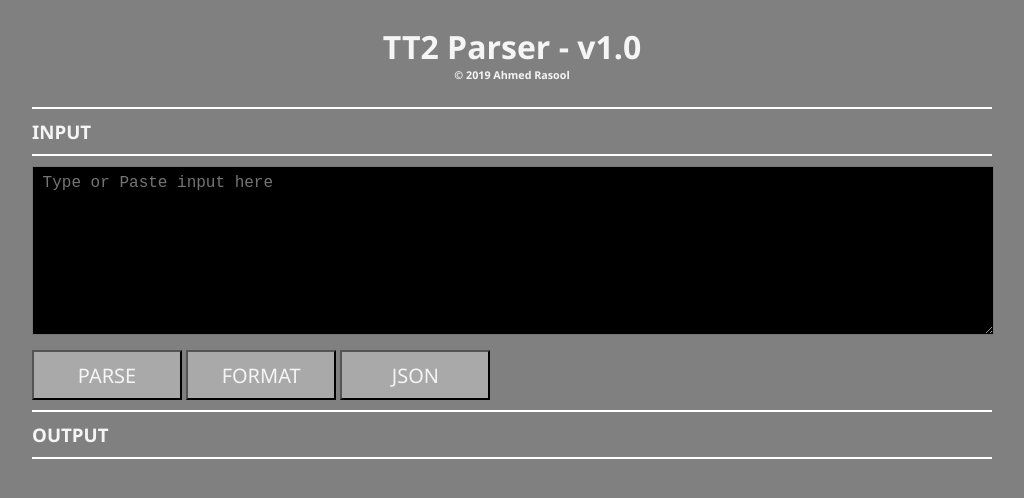
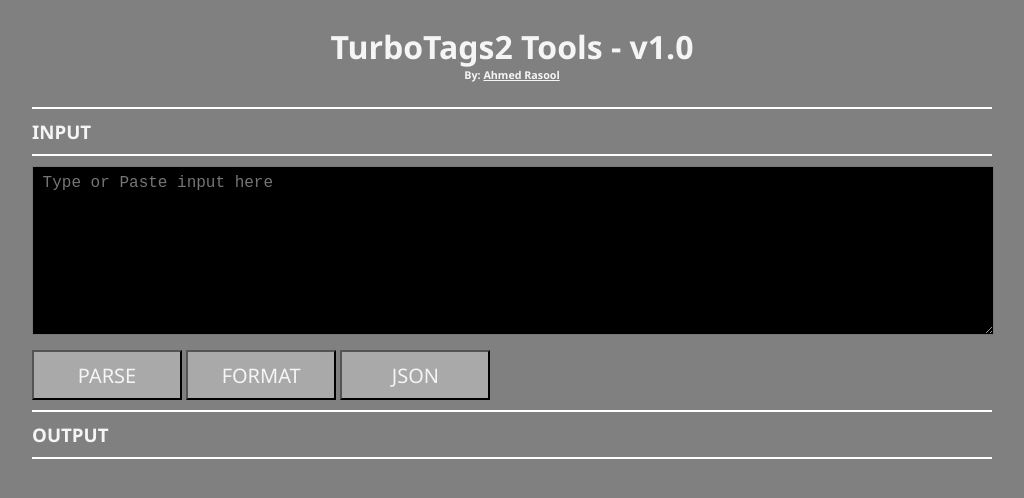
Before and after one commit to AHMED3T/t3, a plain HTML site: page index.html in a window 1280 px wide. Shown: the whole page, without its empty margins (128-1152 px from the left). Drawn offline with Linux system fonts and the light colour scheme.

Commit message:
updated commit

```diff
--- a/index.html
+++ b/index.html
@@ -6,7 +6,7 @@
   <meta name="viewport" content="width=device-width, initial-scale=1.0" />
   <meta http-equiv="X-UA-Compatible" content="ie=edge" />
   <link rel="stylesheet" href="./css/style.css">
-  <title>TT2 Parser - v1.0</title>
+  <title>TurboTags2 Tools - v1.0</title>
 
   <!-- js logic script -->
   <script src="./js/tt2tools.js"></script>
@@ -14,8 +14,8 @@
 
 <body>
   <div id="header">
-    <h1>TT2 Parser - v1.0</h1>
-    <h6>&copy; 2019 Ahmed Rasool</h6>
+    <h1>TurboTags2 Tools - v1.0</h1>
+    <h6>By: <a href="https://github.com/ahmed-rasool">Ahmed Rasool</a></h6>
   </div>
   <div>
     <hr>
```
